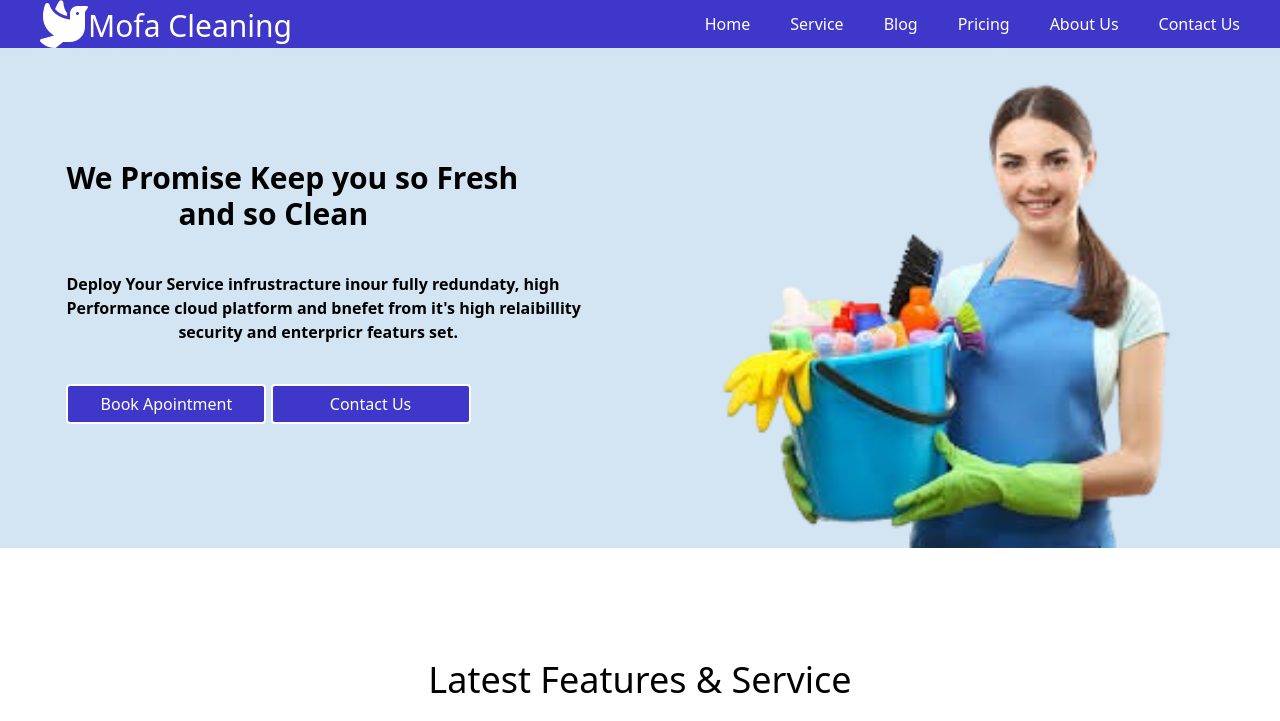
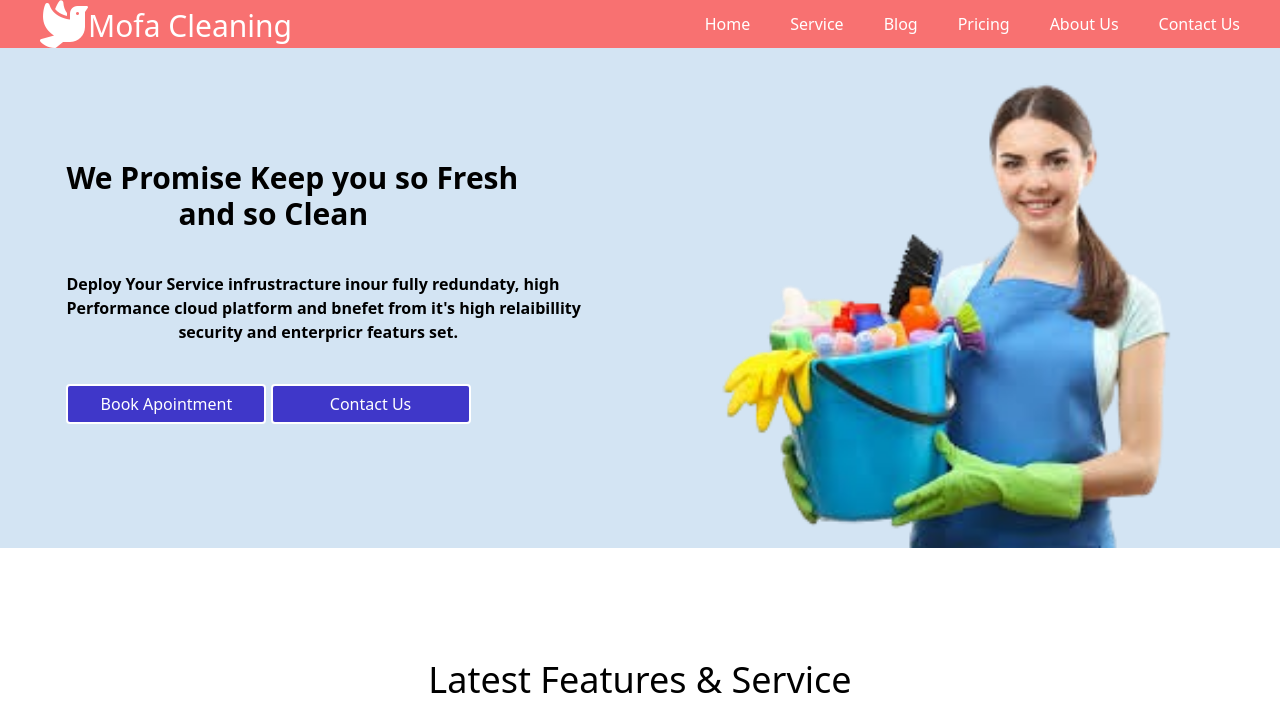
Before and after one commit to eng-hakimi12/cleaning, a plain HTML site: page index.html in a window 1280 px wide. Shown: the top 721 px of the page. Drawn offline with nearby package versions, Linux system fonts and the light colour scheme.

Commit message:
header ka colorka badalay

```diff
--- a/index.html
+++ b/index.html
@@ -13,7 +13,7 @@
 
 <body>
 
-    <div class="bg-[#3f37c9] flex justify-between text-white text-center items-center px-10">
+    <div class="bg-red-400 flex justify-between text-white text-center items-center px-10">
         <div class="flex">
 
             <i class=" text-5xl fa-solid fa-dove"></i>
```
